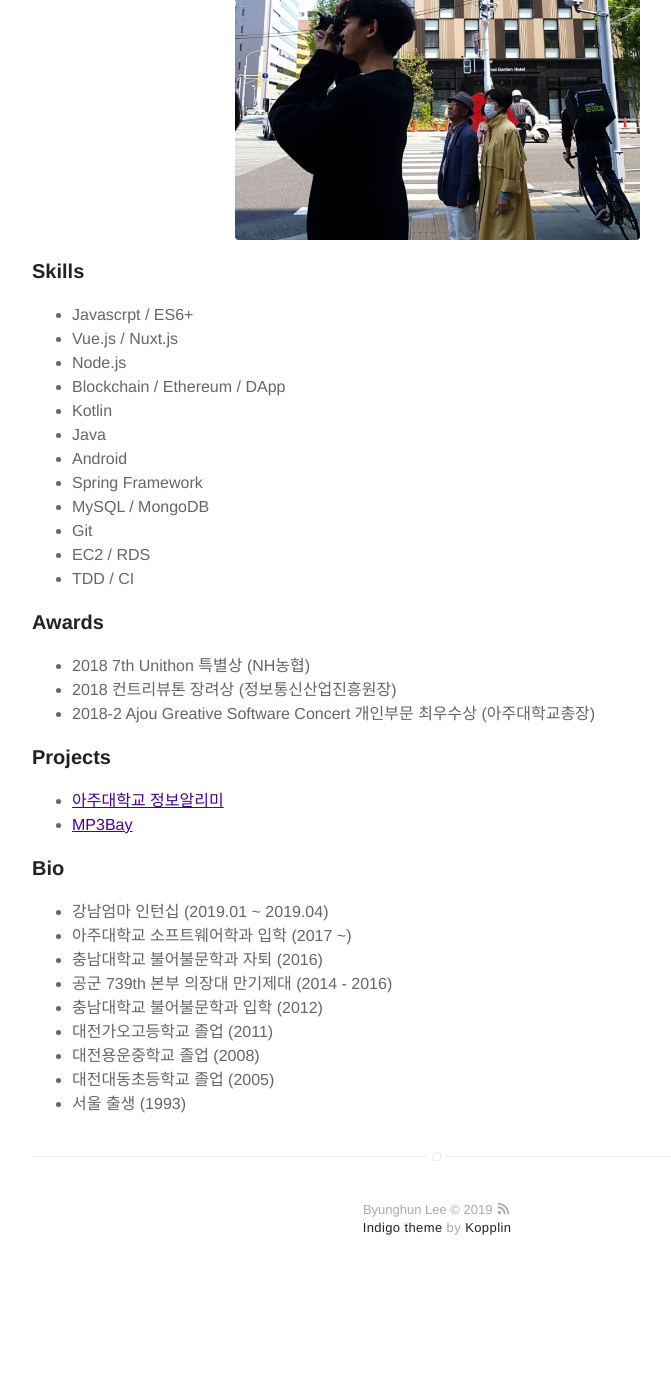
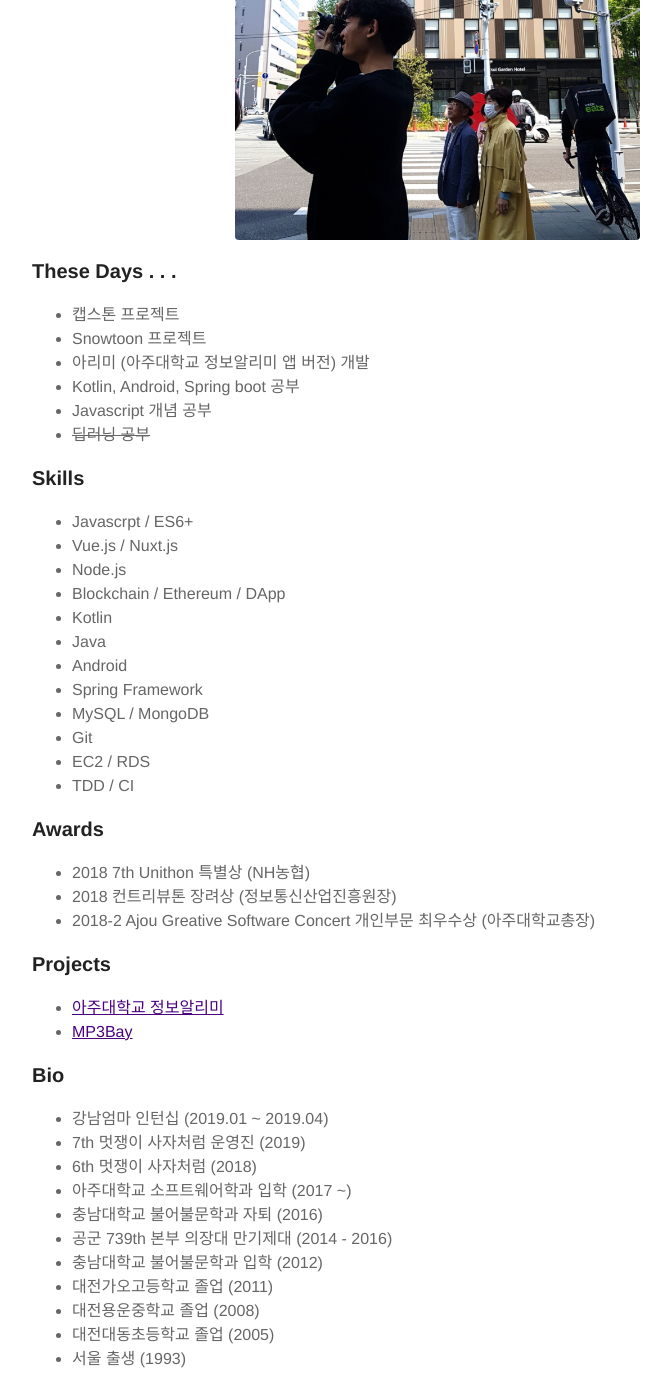
Before and after one commit to MakeHoney/MakeHoney.github.io, a Jekyll site: the page built from about.md, in a window 1280 px wide and 1400 px high, scrolled down 290 px. Shown: the whole window, without its empty margins (203-874 px from the left). Built offline with Jekyll 4.4.1, drawn with Linux system fonts in a browser that asks for light colours; before the commit the page ends 1589 px from its top, so only the background shows below that.

Commit message:
[Update About] These days 추가

```diff
--- a/about.md
+++ b/about.md
@@ -4,8 +4,15 @@ layout: page
 ---
 ![Profile Image]({{ site.url }}/{{ site.picture }})
 
+### These Days . . .
+- 캡스톤 프로젝트
+- Snowtoon 프로젝트
+- 아리미 (아주대학교 정보알리미 앱 버전) 개발
+- Kotlin, Android, Spring boot 공부
+- Javascript 개념 공부
+- ~~딥러닝 공부~~
+
 ### Skills
-
 - Javascrpt / ES6+
 - Vue.js / Nuxt.js
 - Node.js
@@ -19,24 +26,19 @@ layout: page
 - EC2 / RDS
 - TDD / CI
 
-
-
 ### Awards
-
 - 2018 7th Unithon 특별상 (NH농협)
 - 2018 컨트리뷰톤 장려상 (정보통신산업진흥원장)
 - 2018-2 Ajou Greative Software Concert 개인부문 최우수상 (아주대학교총장)
 
-
-
 ### Projects
-
 - [아주대학교 정보알리미](https://github.com/MakeHoney/info-bot)
 - [MP3Bay](https://github.com/MakeHoney/Mp3Bay)
 
 ### Bio
-
 - 강남엄마 인턴십 (2019.01 ~ 2019.04)
+- 7th 멋쟁이 사자처럼 운영진 (2019)
+- 6th 멋쟁이 사자처럼 (2018)
 - 아주대학교 소프트웨어학과 입학 (2017 ~)
 - 충남대학교 불어불문학과 자퇴 (2016)
 - 공군 739th 본부 의장대 만기제대 (2014 - 2016)
```
